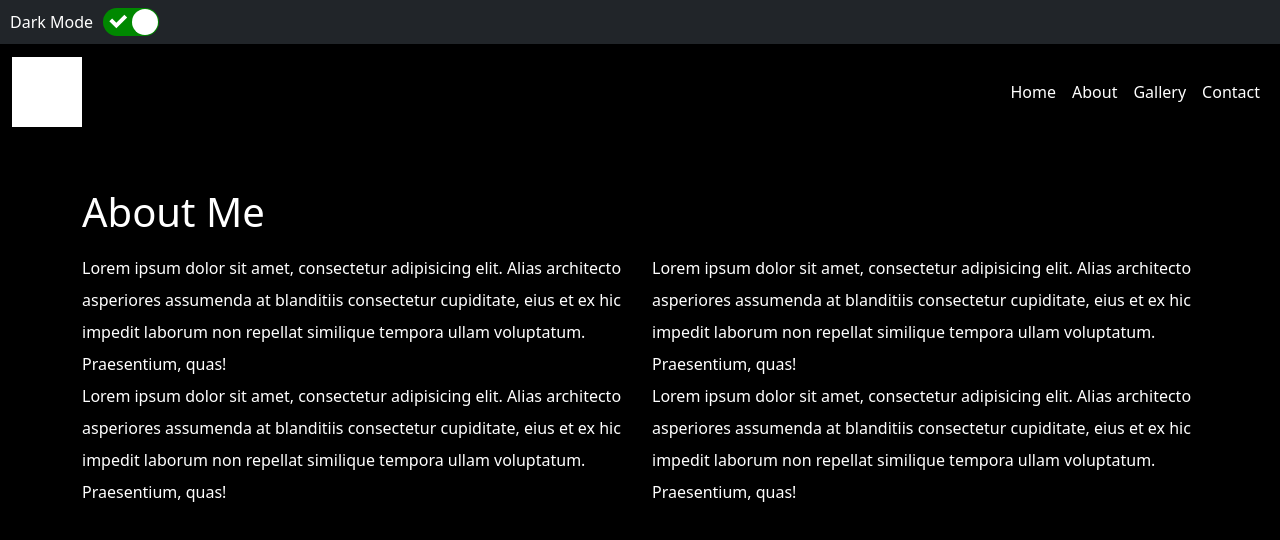
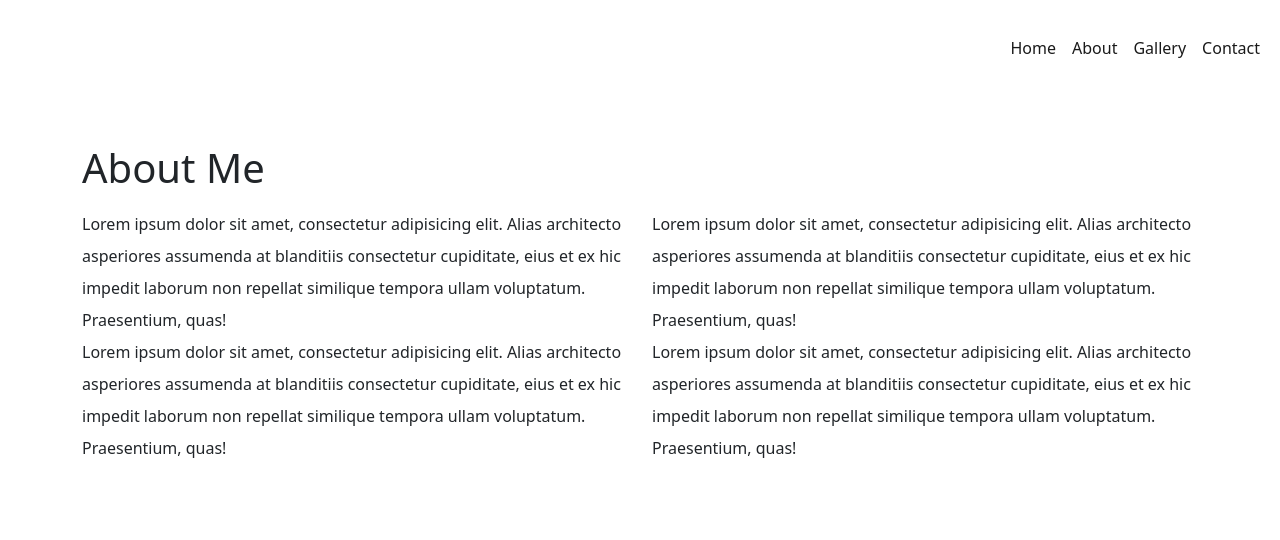
Before and after one commit to Incognito95/simple-react-website, a React (Create React App) app: page /about in a window 1280 px wide. Shown: the top 540 px of the page. Built offline with nearby package versions, Linux system fonts and the light colour scheme.

Commit message:
removed dark mode

```diff
--- a/src/App.css
+++ b/src/App.css
@@ -18,57 +18,6 @@ a:hover {
   border-bottom: 1px solid #FABC5B;
 }
 
-/* ---- dark mode ---- */
-#light {
-  background-color: white;
-}
-
-#light #about-header {
-  color: black;
-}
-
-#dark {
-  background-color: black;
-  height: 100vh;
-}
-
-h1 {
-  color: white;
-}
-
-.switch-label, .switch {
-  margin-left: 10px;
-}
-
-#dark .contact-header {
-  color: white !important;
-}
-
-#light .switch label, .text-center, label {
-  color: black !important;
-}
-
-#dark label {
-  color: white !important;
-}
-
-#dark .switch label, p {
-  color: white;
-  margin-left: 10px;
-}
-
-#dark .navbar-text a, h1 {
-  color: white;
-}
-
-#dark .col, label {
-  color: white;
-}
-
-#dark {
-  background-color: black;
-}
-
 /* ---- media queries ---- */
 @media only screen and (max-width: 600px) {
   a:hover {
--- a/src/App.js
+++ b/src/App.js
@@ -7,25 +7,11 @@ import Home from './pages/Home';
 import About from './pages/About';
 import Gallery from './pages/Gallery';
 import Contact from './pages/Contact';
-import { createContext, useState } from "react";
-import ReactSwitch from 'react-switch';
-
-export const ThemeContext = createContext(null);
 
 function App() {
-    const [theme, setTheme] = useState("dark"); // theme state
-
-    const toggleTheme = () => {
-        setTheme((curr) => (curr === "light" ? "dark" : "light")); // toggling between light / dark theme
-    }
 
     return (
-        <ThemeContext.Provider value={{ theme, toggleTheme }}>
-        <div className="App" id={theme}>
-            <div className="navbar navbar-expand-lg bg-dark navbar-text">
-                <label  className="text-white switch-label">{theme === "light" ? "Light Mode" : "Dark Mode"}</label>
-                <ReactSwitch onChange={toggleTheme} checked={theme === "dark"} className="nav-item switch" />
-            </div>
+        <div className="App">
             <Menu />
             <BrowserRouter>
                 <Routes>
@@ -36,7 +22,6 @@ function App() {
                 </Routes>
             </BrowserRouter>
         </div>
-        </ThemeContext.Provider>
     );
 }
 
```
